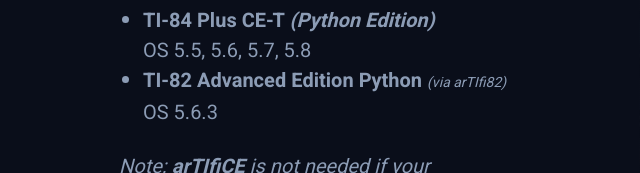
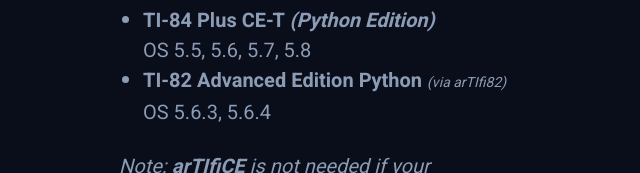
Before and after one commit to YvanTT/arTIfiCE, a plain HTML site: page index.html in a window 1280 px wide. Shown: the part 627-800 px from the top of the page, 577-1217 px from the left. Drawn offline with Linux system fonts and the light colour scheme.

Commit message:
arTIfi82 v1.1, compatible with 82AdvPy 5.6.4 too

```diff
--- a/index.html
+++ b/index.html
@@ -86,7 +86,7 @@
                                     <li><b>TI-83 Premium CE <i>(Edition Python)</i></b><br>OS 5.5, 5.6, 5.7, 5.8</li>
                                     <li><b>TI-84 Plus CE <i>(Python)</i></b><br>OS 5.5, 5.6, 5.7, 5.8</li>
                                     <li><b>TI-84 Plus CE-T <i>(Python Edition)</i></b><br>OS 5.5, 5.6, 5.7, 5.8</li>
-                                    <li><b>TI-82 Advanced Edition Python</b> <i style="font-size:14px">(via arTIfi82)</i><br>OS 5.6.3</li>
+                                    <li><b>TI-82 Advanced Edition Python</b> <i style="font-size:14px">(via arTIfi82)</i><br>OS 5.6.3, 5.6.4</li>
                                     </ul>
                                     <i>Note: <b>arTIfiCE</b> is not needed if your calculator has <b>OS 5.4</b> or earlier!</i>
                                 </div>
```
